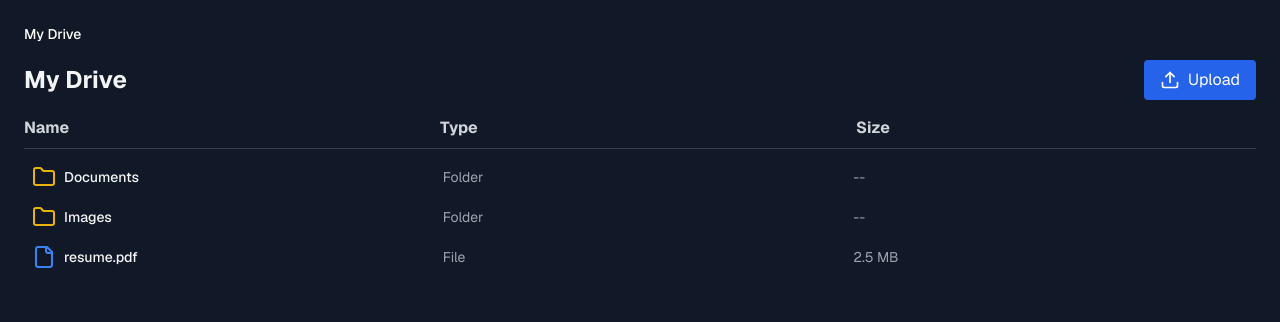
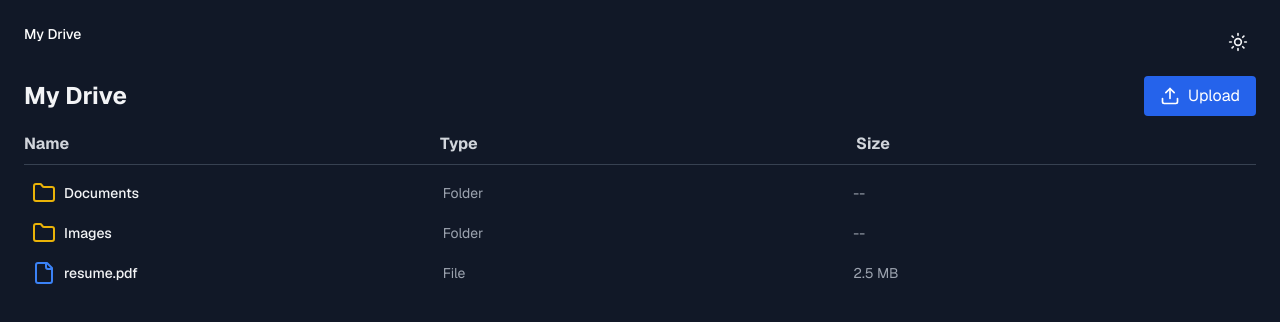
Before and after one commit to CLTJared/cloud-drive, a Next.js app: page / in a window 1280 px wide. Shown: the top 322 px of the page. Built offline with nearby package versions, Linux system fonts and the light colour scheme.

Commit message:
Add light/dark toggle

```diff
--- a/src/app/page.tsx
+++ b/src/app/page.tsx
@@ -7,6 +7,8 @@ import { type Folder, mockData } from "../lib/data/mockData"
 import { FileList } from "../components/FileList"
 import { UploadButton } from "../components/UploadButton"
 import { Breadcrumb } from "../components/Breadcrumb"
+import { ThemeToggle } from "../components/ThemeToggle"
+import { ThemeProvider } from "../contexts/ThemeContext"
 
 export default function GoogleDriveClone() {
   const [currentFolder, setCurrentFolder] = useState<Folder>(() => {
@@ -50,22 +52,31 @@ export default function GoogleDriveClone() {
     if (breadcrumbs.length > 1) {
       const newBreadcrumbs = breadcrumbs.slice(0, -1)
       const parentFolder = newBreadcrumbs[newBreadcrumbs.length - 1]
-      setCurrentFolder(parentFolder)
-      setBreadcrumbs(newBreadcrumbs)
+      if(parentFolder) {
+        setCurrentFolder(parentFolder)
+        setBreadcrumbs(newBreadcrumbs)
+      } else {
+        console.error("Parent folder not found")
+      }
+
     }
   }
 
   const isRoot = currentFolder.id === "root"
 
   return (
-    <div className="min-h-screen bg-gray-900 text-gray-100 p-6">
-      <Breadcrumb breadcrumbs={breadcrumbs} onClick={handleBreadcrumbClick} />
+    <ThemeProvider>
+    <div className="min-h-screen bg-white dark:bg-gray-900 text-gray-900 dark:text-gray-100 p-6">
+      <div className="flex justify-between items-center mb-4">
+        <Breadcrumb breadcrumbs={breadcrumbs} onClick={handleBreadcrumbClick} />
+        <ThemeToggle />
+      </div>
       <div className="flex justify-between items-center mb-4">
         <div className="flex items-center">
           {!isRoot && (
             <button
               onClick={handleBackClick}
-              className="mr-4 p-2 rounded-full hover:bg-gray-800 transition-colors"
+              className="mr-4 p-2 rounded-full hover:bg-gray-200 dark:hover:bg-gray-800 transition-colors"
               aria-label="Go back"
             >
               <ArrowLeft className="w-6 h-6" />
@@ -77,5 +88,6 @@ export default function GoogleDriveClone() {
       </div>
       <FileList files={currentFolder.files} onFolderClick={handleFolderClick} />
     </div>
+    </ThemeProvider>
   )
 }
--- a/src/components/Breadcrumb.tsx
+++ b/src/components/Breadcrumb.tsx
@@ -16,7 +16,9 @@ export function Breadcrumb({ breadcrumbs, onClick }: BreadcrumbProps) {
             <button
               onClick={() => onClick(index)}
               className={`inline-flex items-center text-sm font-medium ${
-                index === breadcrumbs.length - 1 ? "text-white" : "text-gray-400 hover:text-white"
+                index === breadcrumbs.length - 1
+                ? "text-gray-900 dark:text-white"
+                : "text-gray-600 dark:text-gray-400 hover:text-gray-900 dark:hover:text-white"
               }`}
             >
               {folder.name}
--- a/src/components/FileItem.tsx
+++ b/src/components/FileItem.tsx
@@ -18,7 +18,7 @@ export function FileItem({ file, onFolderClick }: FileItemProps) {
   return (
     <div
       onClick={handleClick}
-      className="grid grid-cols-3 gap-4 items-center p-2 hover:bg-gray-800 rounded cursor-pointer transition-colors"
+      className="grid grid-cols-3 gap-4 items-center p-2 hover:bg-gray-100 dark:hover:bg-gray-800 rounded cursor-pointer transition-colors"
     >
       <div className="flex items-center">
         {file.type === "folder" ? (
@@ -28,8 +28,8 @@ export function FileItem({ file, onFolderClick }: FileItemProps) {
         )}
         <span className="text-sm font-medium">{file.name}</span>
       </div>
-      <div className="text-sm text-gray-400 capitalize">{file.type}</div>
-      <div className="text-sm text-gray-400">{file.size}</div>
+      <div className="text-sm text-gray-600 dark:text-gray-400 capitalize">{file.type}</div>
+      <div className="text-sm text-gray-600 dark:text-gray-400">{file.size}</div>
     </div>
   )
 }
--- a/src/components/FileList.tsx
+++ b/src/components/FileList.tsx
@@ -9,7 +9,7 @@ interface FileListProps {
 export function FileList({ files, onFolderClick }: FileListProps) {
   return (
     <div className="mt-4">
-      <div className="grid grid-cols-3 gap-4 font-bold text-gray-300 border-b border-gray-700 pb-2 mb-2">
+      <div className="grid grid-cols-3 gap-4 font-bold text-gray-700 dark:text-gray-300 border-b border-gray-200 dark:border-gray-700 pb-2 mb-2">
         <div>Name</div>
         <div>Type</div>
         <div>Size</div>
--- /dev/null
+++ b/src/components/ThemeToggle.tsx
@@ -0,0 +1,18 @@
+"use client"
+
+import { useTheme } from "../contexts/ThemeContext"
+import { Sun, Moon } from "lucide-react"
+
+export function ThemeToggle() {
+  const { theme, toggleTheme } = useTheme()
+
+  return (
+    <button
+      onClick={toggleTheme}
+      className="p-2 rounded-full hover:bg-gray-200 dark:hover:bg-gray-700 transition-colors"
+      aria-label="Toggle theme"
+    >
+      {theme === "light" ? <Moon className="w-5 h-5" /> : <Sun className="w-5 h-5" />}
+    </button>
+  )
+}
--- /dev/null
+++ b/src/contexts/ThemeContext.tsx
@@ -0,0 +1,46 @@
+'use client'
+
+import React, { createContext, useContext, useState, useEffect } from 'react'
+
+type Theme = 'light' | 'dark'
+
+interface ThemeContextType {
+  theme: Theme
+  toggleTheme: () => void
+}
+
+const ThemeContext = createContext<ThemeContextType | undefined>(undefined)
+
+export function ThemeProvider({ children }: { children: React.ReactNode }) {
+  const [theme, setTheme] = useState<Theme>('dark')
+
+  useEffect(() => {
+    const savedTheme = localStorage.getItem('theme') as Theme | null
+    if (savedTheme) {
+      setTheme(savedTheme)
+    }
+  }, [])
+
+  useEffect(() => {
+    localStorage.setItem('theme', theme)
+    document.documentElement.classList.toggle('dark', theme === 'dark')
+  }, [theme])
+
+  const toggleTheme = () => {
+    setTheme(prevTheme => (prevTheme === 'light' ? 'dark' : 'light'))
+  }
+
+  return (
+    <ThemeContext.Provider value={{ theme, toggleTheme }}>
+      {children}
+    </ThemeContext.Provider>
+  )
+}
+
+export function useTheme() {
+  const context = useContext(ThemeContext)
+  if (context === undefined) {
+    throw new Error('useTheme must be used within a ThemeProvider')
+  }
+  return context
+}
```
